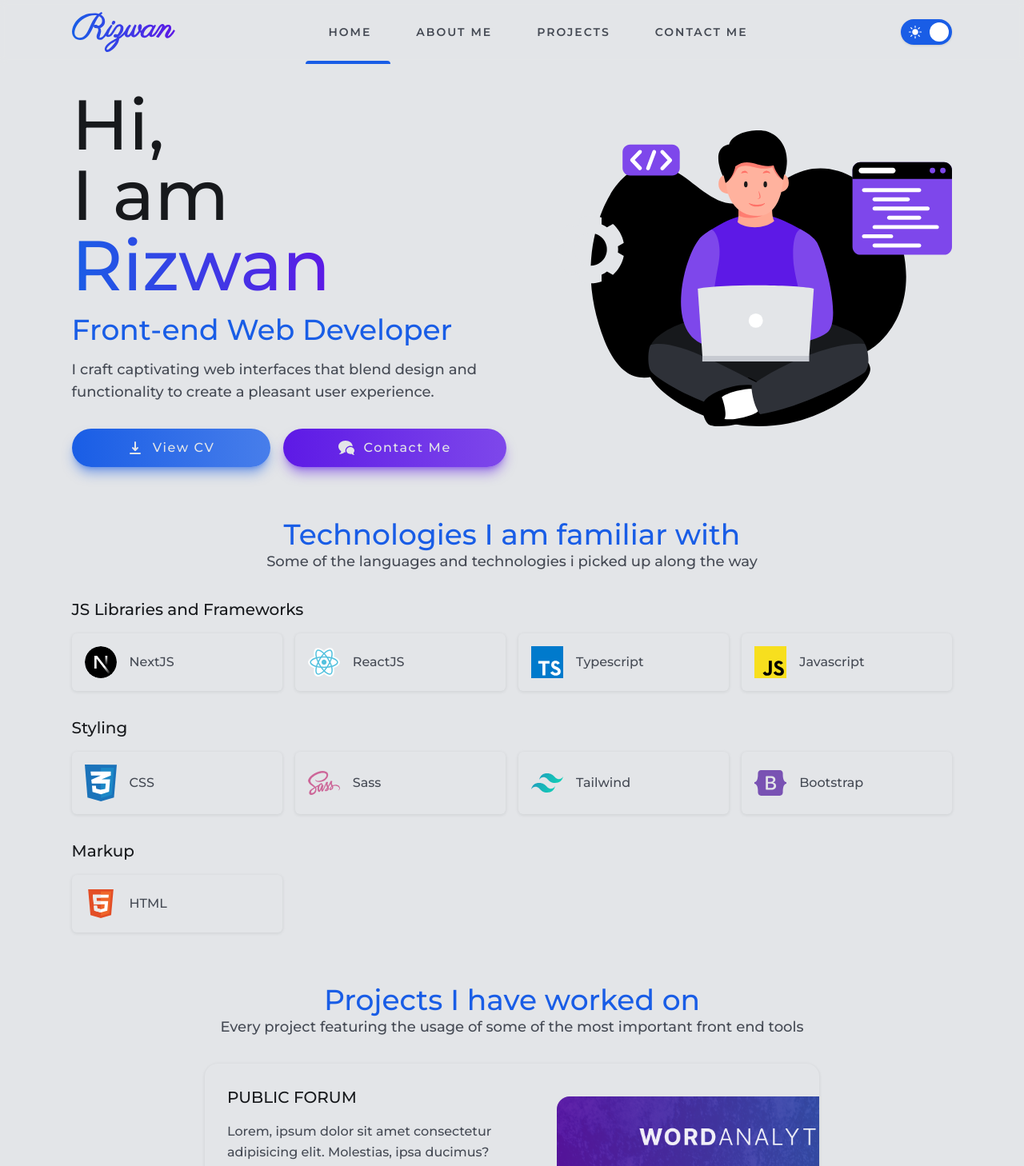
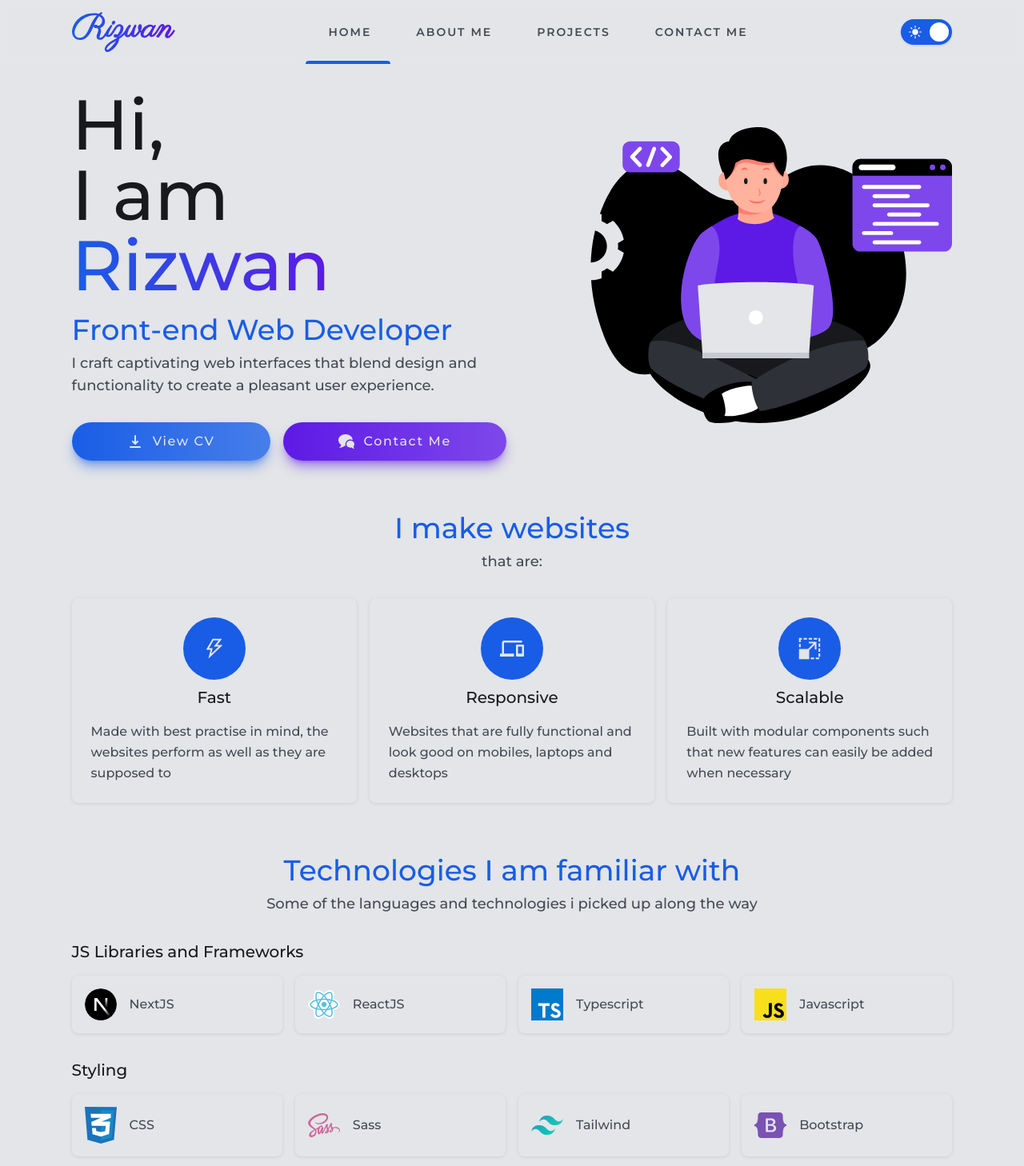
Before and after one commit to rizwanahamadcodes/portfolio, a Next.js app: page / in a window 1280 px wide. Shown: the top 1458 px of the page at 80% size. Built offline with nearby package versions, Linux system fonts and the light colour scheme.

Commit message:
added the services section and some minor styling changes

```diff
--- a/src/app/home/ContactMe.tsx
+++ b/src/app/home/ContactMe.tsx
@@ -66,7 +66,7 @@ type visitorSchema = z.infer<typeof visitorSchema>
 const getInTouchItems = [
     {
         label: 'Mail me at:',
-        linkLabel: 'rizwanahamadcodes@gmail.com',
+        linkLabel: 'rizwanahamadcodes@gmail',
         url: 'mailto:rizwanahamadcodes@gmail.com',
         icon: SiGmail,
     },
@@ -89,7 +89,7 @@ const ContactMe = () => {
         <Section>
             <Container className="flex flex-col items-stretch justify-between gap-8 md:flex-row">
                 <div className="relative grow md:max-w-md">
-                    <SectionTitle>
+                    <SectionTitle defaultBottomMargin>
                         Let&apos;s chat. <br /> Tell me about your project
                     </SectionTitle>
                     <SectionSubtitle className="mb-4">
@@ -149,7 +149,7 @@ const CustomInput = (
             <input
                 {...register(name)}
                 className={cn(
-                    'mb-2 w-full rounded-md border bg-transparent px-4 py-2 transition focus:bg-white focus:outline-none dark:focus:bg-gray-800',
+                    'w-full rounded-lg border bg-transparent px-4 py-2 transition focus:outline-none dark:focus:bg-gray-800',
                     baseInputClasses,
                     isSubmitted
                         ? invalid
@@ -161,7 +161,11 @@ const CustomInput = (
                 )}
                 {...otherProps}
             />
-            {error ? <p className="text-secondary">{error?.message}</p> : ''}
+            {error ? (
+                <p className="mt-2 text-secondary">{error?.message}</p>
+            ) : (
+                ''
+            )}
         </div>
     )
 }
@@ -175,7 +179,7 @@ const CustomTextarea = (
         <textarea
             {...register(name)}
             className={cn(
-                'w-full rounded-md border border-gray-200 bg-transparent px-4 py-2 shadow-primary-glow-initial transition hover:shadow-primary-glow focus:border-primary focus:bg-white focus:shadow-primary-glow focus:outline-none dark:border-gray-800 dark:focus:border-primary dark:focus:bg-gray-800',
+                'w-full rounded-lg border border-gray-200 bg-transparent px-4 py-2 shadow-primary-glow-initial transition hover:shadow-primary-glow focus:border-primary focus:shadow-primary-glow focus:outline-none dark:border-gray-800 dark:focus:border-primary dark:focus:bg-gray-800',
                 'h-36 resize-none'
             )}
             {...otherProps}
@@ -212,39 +216,26 @@ export const ContactForm = () => {
                 setSuccess(true)
                 setLoading(false)
                 console.log('fetch okay')
-
-                console.log('isSubmitted before reset = ', isSubmitted)
-
-                reset()
-
-                console.log('isSubmitted after reset = ', isSubmitted)
             } else {
                 setError('An error occurred while sending the email.')
                 setLoading(false)
                 console.log('fetch not okay')
-
-                console.log('isSubmitted before reset = ', isSubmitted)
-
-                reset()
-
-                console.log('isSubmitted after reset = ', isSubmitted)
             }
         } catch (error) {
             setError('An error occurred while sending the email.')
             console.log('catch block')
             setLoading(false)
+        }
 
-            console.log('isSubmitted before reset = ', isSubmitted)
-
-            reset()
-
-            console.log('isSubmitted after reset = ', isSubmitted)
-        }
+        reset()
+        // Please fix reset and input styling before deployment
     }
 
     return (
         <div className="grow rounded-2xl p-4 shadow-soft md:max-w-md">
-            <SectionCategoryTitle>Send me a message</SectionCategoryTitle>
+            <SectionCategoryTitle defaultBottomMargin>
+                Send me a message
+            </SectionCategoryTitle>
             <form
                 className="flex flex-col gap-4"
                 onSubmit={handleSubmit(onSubmit)}
@@ -355,8 +346,8 @@ const GetInTouchBody = (props: GetInTouchBodyProps) => {
     const { label, linkLabel } = props
     return (
         <p>
-            <p className="text-sm leading-tight">{label}</p>
-            <p className="text-sm leading-tight">{linkLabel}</p>
+            <p className="leading-tight">{label}</p>
+            <p className="leading-tight">{linkLabel}</p>
         </p>
     )
 }
--- a/src/app/home/HeroSection.tsx
+++ b/src/app/home/HeroSection.tsx
@@ -18,10 +18,12 @@ const HeroSection = () => {
             <Container className="relative flex flex-col items-center gap-16 lg:flex-row">
                 <div className="w-full">
                     <div className="flex flex-col items-start gap-8">
-                        <div className="flex flex-col gap-4">
+                        <div className="flex flex-col">
                             <GreetingLine />
 
-                            <SectionTitle>Front-end Web Developer</SectionTitle>
+                            <SectionTitle defaultBottomMargin>
+                                Front-end Web Developer
+                            </SectionTitle>
 
                             <SectionSubtitle className="max-w-[50ch]">
                                 I craft captivating web interfaces that blend
@@ -73,7 +75,7 @@ const HeroSection = () => {
 
 const GreetingLine = () => {
     return (
-        <h1 className="font-medium sm:text-7xl xl:text-[5.5rem]">
+        <h1 className="mb-4 font-medium sm:text-7xl xl:text-[5.5rem]">
             <div>Hi,</div>
             <div>
                 I am
--- a/src/app/home/ProjectsSection.tsx
+++ b/src/app/home/ProjectsSection.tsx
@@ -37,7 +37,7 @@ const ProjectsSection = () => {
     return (
         <Section>
             <Container className="flex flex-col items-center">
-                <SectionTitle className="text-center">
+                <SectionTitle className="text-center" defaultBottomMargin>
                     Projects I have worked on
                 </SectionTitle>
                 <SectionSubtitle className="text-center" defaultBottomMargin>
@@ -74,7 +74,7 @@ const Project = (props: ProjectProps) => {
             )}
         >
             <div className="p-4 sm:w-2/4">
-                <SectionCategoryTitle className="uppercase">
+                <SectionCategoryTitle defaultBottomMargin className="uppercase">
                     {project.projectTitle}
                 </SectionCategoryTitle>
                 <p className="mb-2">{project.projectDesc}</p>
--- /dev/null
+++ b/src/app/home/ServicesSection.tsx
@@ -0,0 +1,103 @@
+import Container from '@/components/Container'
+import Section, {
+    SectionSubtitle,
+    SectionTitle,
+    SectionCategoryTitle,
+} from '@/components/Section'
+import { AiOutlineThunderbolt } from 'react-icons/ai'
+import { MdDevices } from 'react-icons/md'
+import { GiResize } from 'react-icons/gi'
+import React from 'react'
+import { IconType } from 'react-icons'
+
+const services = [
+    {
+        title: 'Fast',
+        icon: AiOutlineThunderbolt,
+        desc: 'Made with best practise in mind, the websites perform as well as they are supposed to',
+    },
+    {
+        title: 'Responsive',
+        icon: MdDevices,
+        desc: 'Websites that are fully functional and look good on mobiles, laptops and desktops',
+    },
+    {
+        title: 'Scalable',
+        icon: GiResize,
+        desc: 'Built with modular components such that new features can easily be added when necessary',
+    },
+]
+
+const ServicesSection = () => {
+    return (
+        <Section>
+            <Container className="flex flex-col items-center">
+                <SectionTitle defaultBottomMargin>I make websites</SectionTitle>
+                <SectionSubtitle defaultBottomMargin>that are:</SectionSubtitle>
+            </Container>
+            <Container className="flex gap-4">
+                {services.map((service) => {
+                    const { title, icon, desc } = service
+                    return (
+                        <ServiceCard key={title}>
+                            <ServiceIcon icon={icon} />
+                            <ServiceTitle>{title}</ServiceTitle>
+                            <ServiceBody>{desc}</ServiceBody>
+                        </ServiceCard>
+                    )
+                })}
+            </Container>
+        </Section>
+    )
+}
+
+type ServiceCardProps = {
+    children: React.ReactNode
+}
+
+const ServiceCard = (props: ServiceCardProps) => {
+    const { children } = props
+
+    return (
+        <div className="flex basis-full flex-col items-center rounded-lg p-6 shadow-soft">
+            {children}
+        </div>
+    )
+}
+
+type ServiceIcon = {
+    icon: IconType
+}
+
+const ServiceIcon = (props: ServiceIcon) => {
+    const { icon: Icon } = props
+
+    return (
+        <div className="mb-2 flex items-center justify-center rounded-full bg-primary p-6 text-gray-100">
+            <Icon className="text-3xl text-gray-100" />
+        </div>
+    )
+}
+
+type ServiceBodyProps = {
+    children: React.ReactNode
+}
+
+const ServiceBody = (props: ServiceBodyProps) => {
+    const { children } = props
+
+    return <p>{children}</p>
+}
+type ServiceTitleProps = {
+    children: React.ReactNode
+}
+
+const ServiceTitle = (props: ServiceTitleProps) => {
+    const { children } = props
+
+    return (
+        <SectionCategoryTitle className="mb-4">{children}</SectionCategoryTitle>
+    )
+}
+
+export default ServicesSection
--- a/src/app/home/TechnologiesSection.tsx
+++ b/src/app/home/TechnologiesSection.tsx
@@ -110,7 +110,7 @@ const TechnologiesSection = () => {
     return (
         <Section>
             <Container>
-                <SectionTitle className="text-center">
+                <SectionTitle className="text-center" defaultBottomMargin>
                     Technologies I am familiar with
                 </SectionTitle>
                 <SectionSubtitle className="text-center" defaultBottomMargin>
@@ -141,7 +141,7 @@ export const TechCard = (props: TechCardProps) => {
     const { id, icon: Icon, title, color, imgUrl } = tech
 
     return (
-        <div className="flex items-center gap-4 rounded-md p-4 shadow-soft">
+        <div className="flex items-center gap-4 rounded-lg p-4 shadow-soft">
             <Image src={imgUrl} alt={title + ' image'} width={40} height={40} />
             <p>{title}</p>
         </div>
--- a/src/app/page.tsx
+++ b/src/app/page.tsx
@@ -1,12 +1,14 @@
 import ContactMe from './home/ContactMe'
 import HeroSection from './home/HeroSection'
 import ProjectsSection from './home/ProjectsSection'
+import ServicesSection from './home/ServicesSection'
 import TechnologiesSection from './home/TechnologiesSection'
 
 export default function Home() {
     return (
         <>
             <HeroSection />
+            <ServicesSection />
             <TechnologiesSection />
             <ProjectsSection />
             <ContactMe />
--- a/src/components/Section.tsx
+++ b/src/components/Section.tsx
@@ -29,7 +29,7 @@ export const SectionTitle = (props: SectionTitleProps) => {
         <h2
             className={cn(
                 'text-2xl font-medium sm:text-4xl',
-                defaultBottomMargin && 'mb-8',
+                defaultBottomMargin && 'mb-2',
                 headingColorClasses,
                 className
             )}
@@ -58,15 +58,16 @@ export const SectionSubtitle = (props: SectionSubtitleProps) => {
 type SectionCategoryTitleProps = {
     className?: string
     children?: React.ReactNode
+    defaultBottomMargin?: boolean
 }
 
 export const SectionCategoryTitle = (props: SectionCategoryTitleProps) => {
-    const { children, className } = props
+    const { children, defaultBottomMargin, className } = props
 
     return (
         <h5
             className={cn(
-                'mb-4',
+                defaultBottomMargin && 'mb-4',
                 headingColorClasses,
                 'text-gray-900 dark:text-gray-100',
                 className
```
